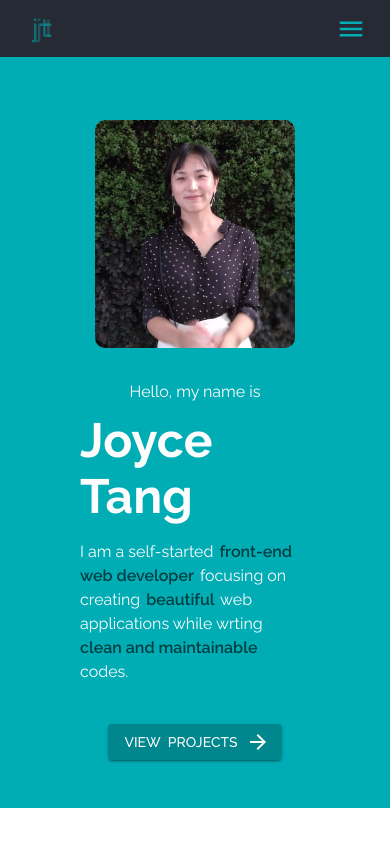
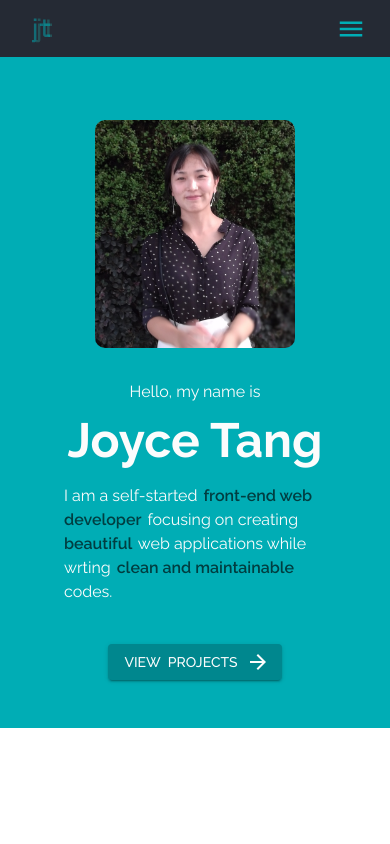
Before and after one commit to joycethh/portflio, a React (Create React App) app: page / in a window 390 px wide. Shown: the top 844 px of the page. Built offline with nearby package versions, Linux system fonts and the light colour scheme.

Commit message:
update the bio section small screen layout issue

```diff
--- a/src/home/Elements.js
+++ b/src/home/Elements.js
@@ -7,14 +7,25 @@ export const AvatarBox = styled(Box)(({ theme }) => ({
   textAlign: "center",
 }));
 
+// export const BioBox = styled(Box)(({ theme }) => ({
+//   color: "#fcfcfc",
+//   paddingRight: theme.spacing(25),
+//   [theme.breakpoints.down("md")]: {
+//     display: "flex",
+//     justifyContent: "center",
+//     paddingLeft: theme.spacing(2),
+//     paddingRight: theme.spacing(2),
+//   },
+// }));
+
 export const BioBox = styled(Box)(({ theme }) => ({
   color: "#fcfcfc",
-  paddingRight: theme.spacing(25),
+  [theme.breakpoints.up("md")]: {
+    paddingRight: theme.spacing(25),
+  },
   [theme.breakpoints.down("md")]: {
     display: "flex",
     justifyContent: "center",
-    paddingLeft: theme.spacing(2),
-    paddingRight: theme.spacing(2),
   },
 }));
 
--- a/src/home/Home.js
+++ b/src/home/Home.js
@@ -24,7 +24,12 @@ const Home = () => {
                 <Typography variant="body1">Hello, my name is</Typography>
               </BioBox>
               <BioBox mt={1}>
-                <Typography variant="h3" sx={{ fontWeight: "700" }}>
+                <Typography
+                  variant="h3"
+                  sx={{
+                    fontWeight: "700",
+                  }}
+                >
                   Joyce Tang
                 </Typography>
               </BioBox>
```
